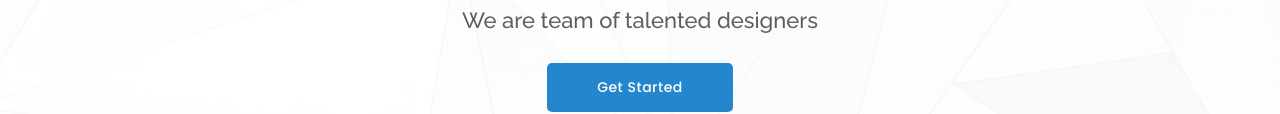
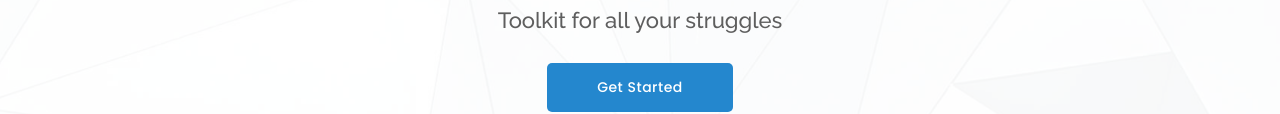
Before and after one commit to JennyNguyen756/Advice, a plain HTML site: page index.html in a window 1280 px wide. Shown: the part 235-349 px from the top of the page. Drawn offline with nearby package versions, Linux system fonts and the light colour scheme; animation ran at ten frames a second.

Commit message:
changed header description

```diff
--- a/index.html
+++ b/index.html
@@ -87,7 +87,7 @@
       <div class="row justify-content-center">
         <div class="col-xl-7 col-lg-9 text-center">
           <h1>Advice</h1>
-          <h2>We are team of talented designers</h2>
+          <h2>Toolkit for all your struggles</h2>
         </div>
       </div>
       <div class="text-center">
```
